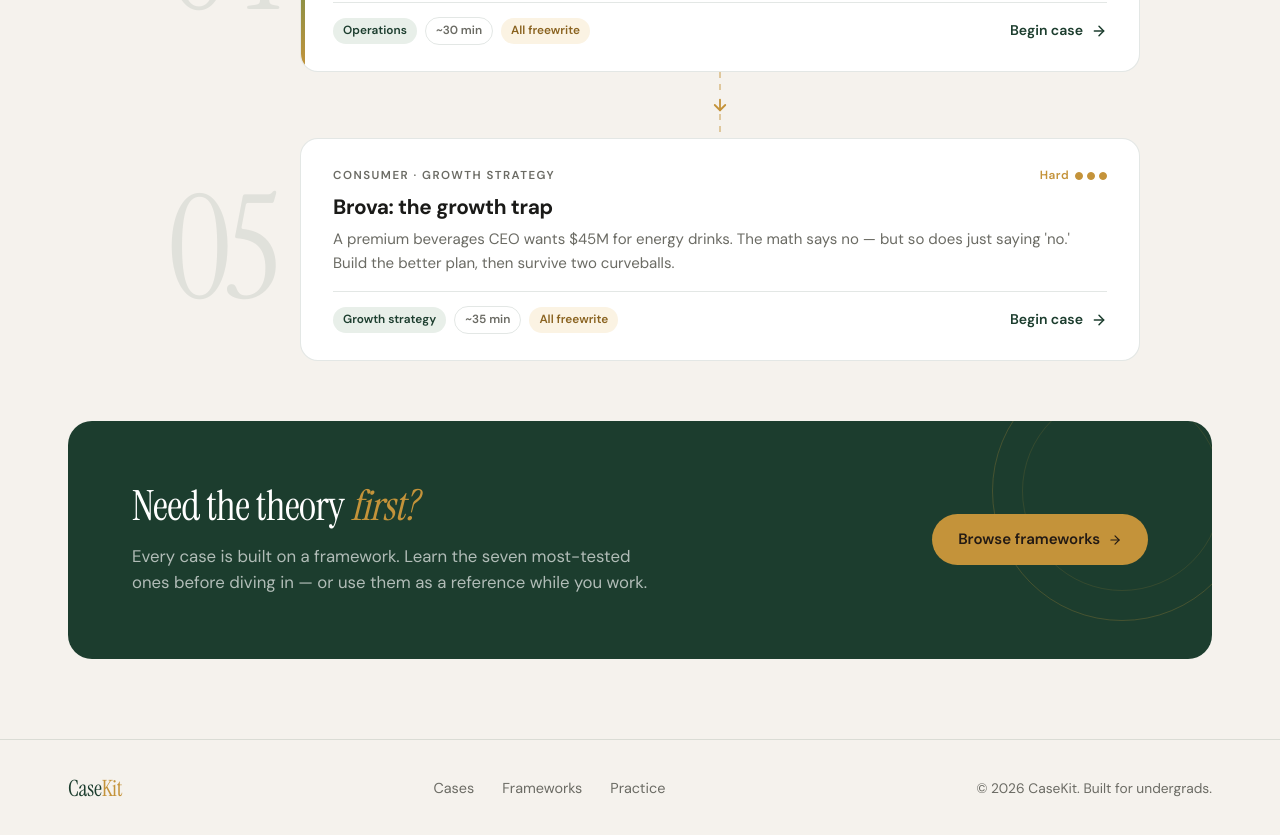
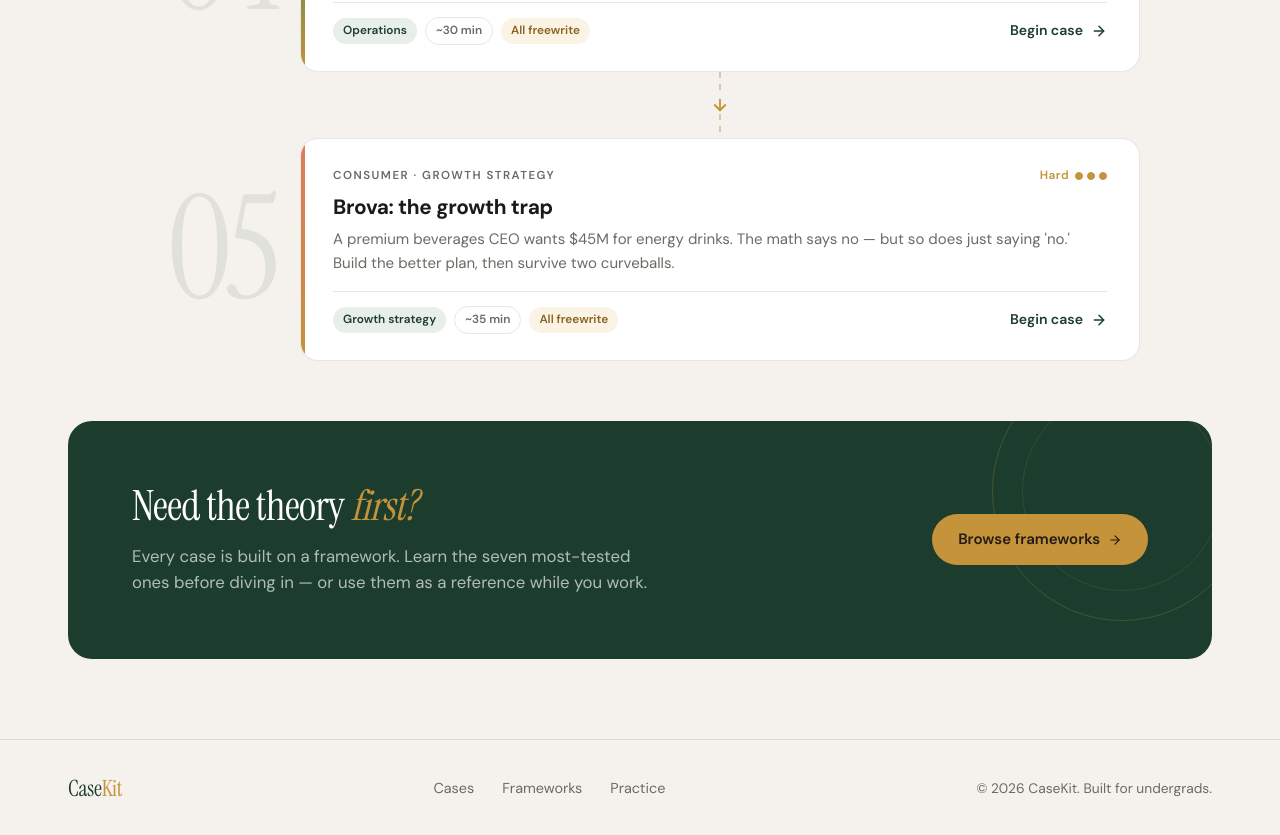
Before and after one commit to jaasumsuri/casekit, a Next.js app: page /cases in a window 1280 px wide. Shown: the part 2380-3215 px from the top of the page. Built offline with nearby package versions, Linux system fonts and the light colour scheme.

Commit message:
build: Brova: the growth trap case page

```diff
--- a/app/globals.css
+++ b/app/globals.css
@@ -839,6 +839,7 @@ button { font-family: inherit; cursor: pointer; border: none; background: none;
 .pc.ops::before { background: linear-gradient(180deg, #1F8A5B, var(--gold)); }
 .pc.pricing::before { background: linear-gradient(180deg, var(--gold), #E07A5F); }
 .pc.ma::before { background: linear-gradient(180deg, #8B5CF6, var(--forest)); }
+.pc.growth::before { background: linear-gradient(180deg, #E07A5F, var(--gold)); }
 
 .pc-body { flex: 1; padding: 28px 32px 26px; min-width: 0; }
 .pc-top {
```
